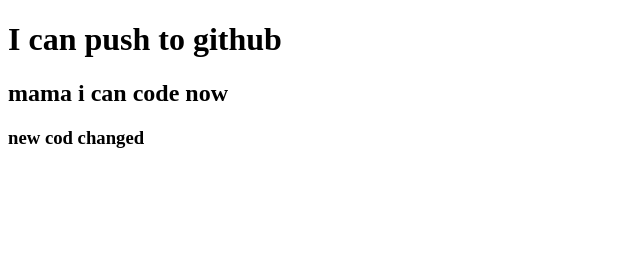
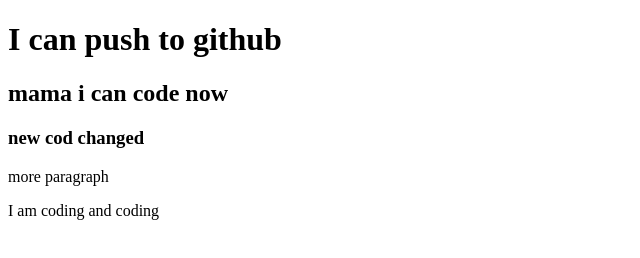
Before and after one commit to TahmidRahman32/my-second-repo, a plain HTML site: page index.html in a window 1280 px wide. Shown: the whole page, without its empty margins (0-640 px from the left). Drawn offline with Linux system fonts and the light colour scheme.

Commit message:
style added

```diff
--- a/index.html
+++ b/index.html
@@ -10,5 +10,7 @@
    <h1>I can push to github</h1>
    <h2>mama i can code now</h2>
    <h3>new cod changed</h3>
+   <p>more paragraph</p>
+   <p> I am coding and coding</p>
 </body>
 </html>
```
